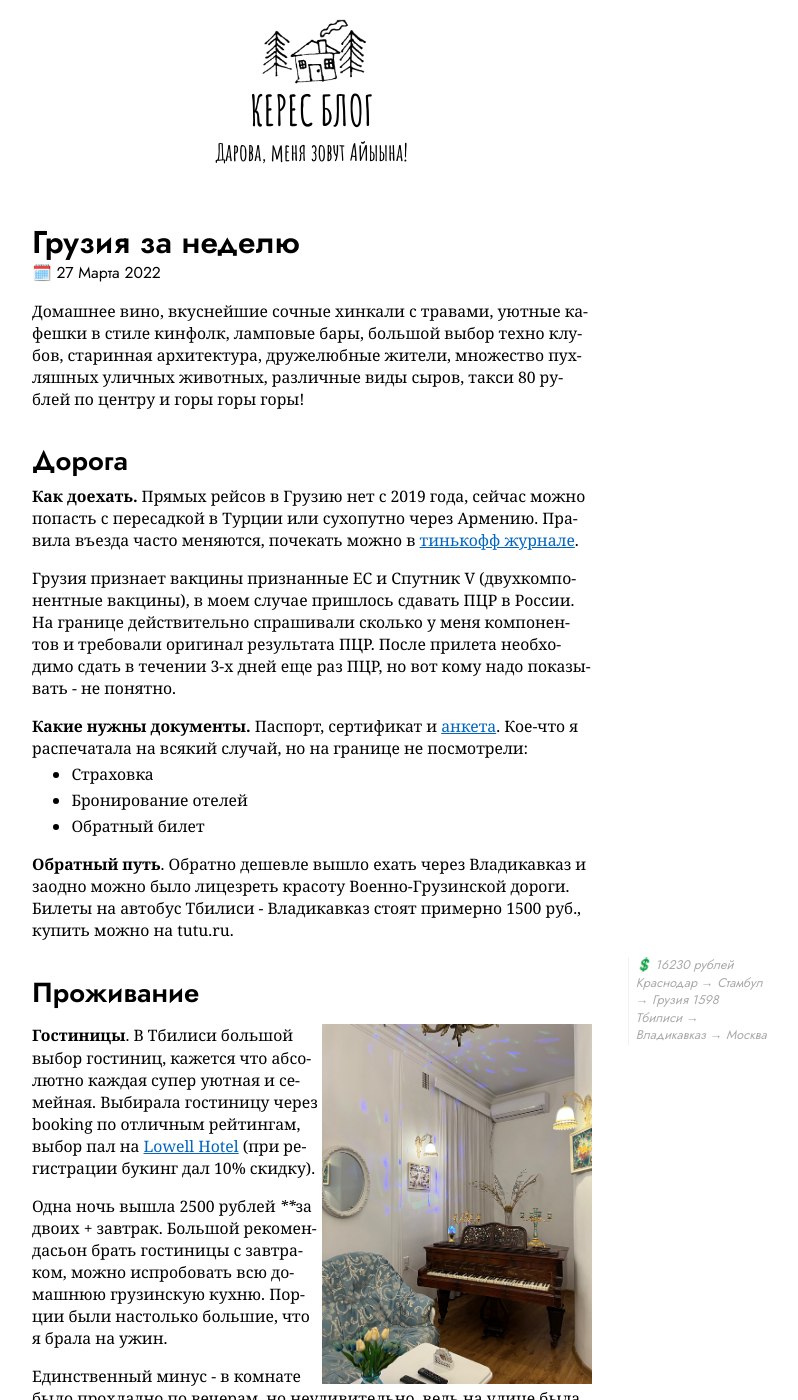
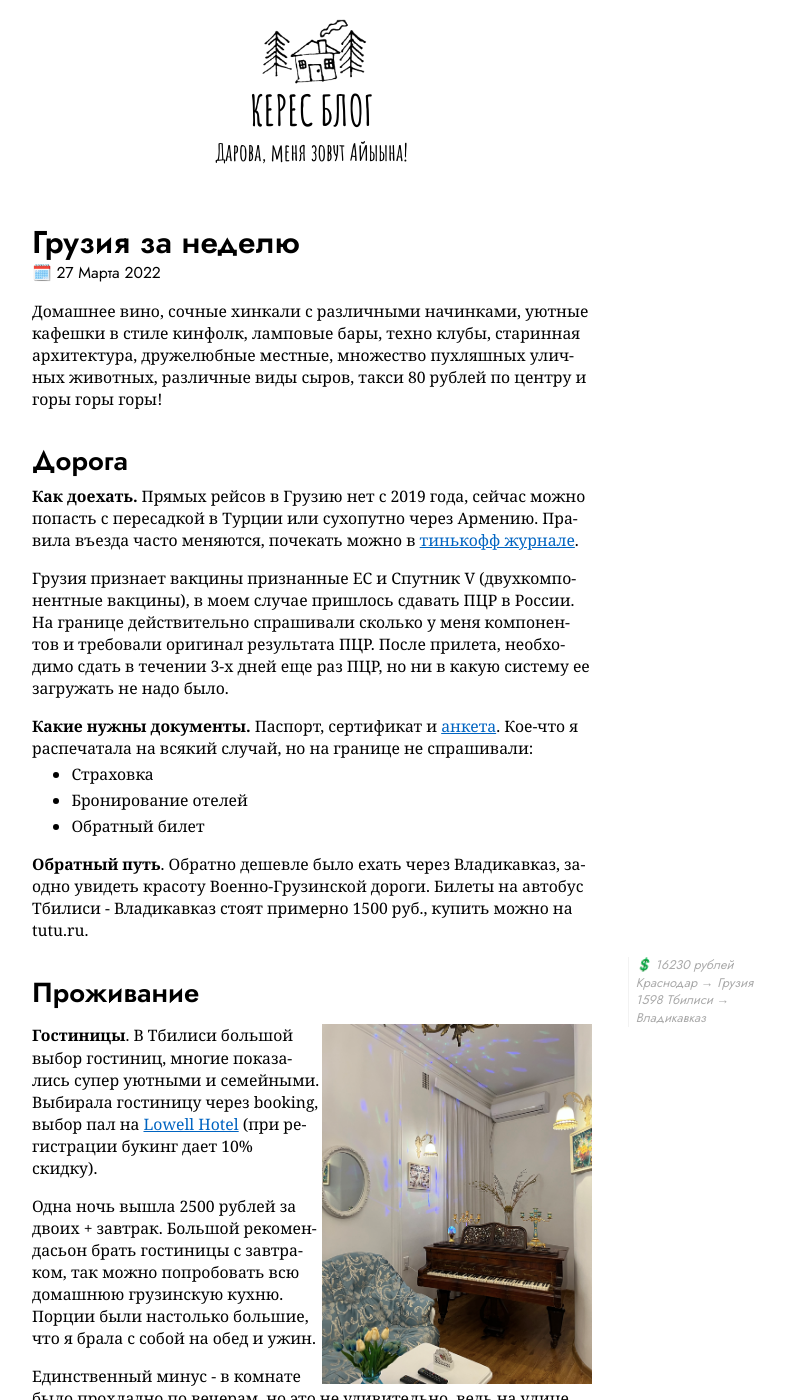
Before and after one commit to keresm/keresaina.github.io, a Jekyll site: the page built from _posts/2022-03-27-Georgia.md, in a window 1280 px wide and 1400 px high. Shown: the whole window, without its empty margins (328-1126 px from the left). Built offline with Jekyll 4.4.1, drawn with Linux system fonts in a browser that asks for light colours; some of the changed text lies outside the part shown.

Commit message:
Update 2022-03-27-Georgia.md

```diff
--- a/_posts/2022-03-27-Georgia.md
+++ b/_posts/2022-03-27-Georgia.md
@@ -4,25 +4,25 @@ title:  "Грузия за неделю"
 date:   2022-03-27 21:41:13 +0900
 ---
 
-Домашнее вино, вкуснейшие сочные хинкали с травами, уютные кафешки в стиле кинфолк, ламповые бары, большой выбор техно клубов, старинная архитектура, дружелюбные жители, множество пухляшных уличных животных, различные виды сыров, такси 80 рублей по центру и горы горы горы!
+Домашнее вино, сочные хинкали с различными начинками, уютные кафешки в стиле кинфолк, ламповые бары, техно клубы, старинная архитектура, дружелюбные местные, множество пухляшных уличных животных, различные виды сыров, такси 80 рублей по центру и горы горы горы!
 
 ## Дорога
 
 **Как доехать.** Прямых рейсов в Грузию нет с 2019 года, сейчас можно попасть с пересадкой в Турции или сухопутно через Армению. Правила въезда часто меняются, почекать можно в [тинькофф журнале](https://journal.tinkoff.ru/news/gruzia-otkroyet-suhoputniye-granitsi/).
 
-Грузия признает вакцины признанные ЕС и Спутник V (двухкомпонентные вакцины), в моем случае пришлось сдавать ПЦР в России. На границе действительно спрашивали сколько у меня компонентов и требовали оригинал результата ПЦР. После прилета необходимо сдать в течении 3-х дней еще раз ПЦР, но вот кому надо показывать - не понятно.
+Грузия признает вакцины признанные ЕС и Спутник V (двухкомпонентные вакцины), в моем случае пришлось сдавать ПЦР в России. На границе действительно спрашивали сколько у меня компонентов и требовали оригинал результата ПЦР. После прилета, необходимо сдать в течении 3-х дней еще раз ПЦР, но ни в какую систему ее загружать не надо было.
 
-**Какие нужны документы.** Паспорт, сертификат и [анкета](https://registration.gov.ge/pub/form/8_protocol_for_arrivals_in_georgia/tk6157/). Кое-что я распечатала на всякий случай, но на границе не посмотрели:
+**Какие нужны документы.** Паспорт, сертификат и [анкета](https://registration.gov.ge/pub/form/8_protocol_for_arrivals_in_georgia/tk6157/). Кое-что я распечатала на всякий случай, но на границе не спрашивали:
 
 - Страховка
 - Бронирование отелей
 - Обратный билет
 
-**Обратный путь**. Обратно дешевле вышло ехать через Владикавказ и заодно можно было лицезреть красоту Военно-Грузинской дороги. Билеты на автобус Тбилиси - Владикавказ стоят примерно 1500 руб., купить можно на tutu.ru.
+**Обратный путь**. Обратно дешевле было ехать через Владикавказ, заодно увидеть красоту Военно-Грузинской дороги. Билеты на автобус Тбилиси - Владикавказ стоят примерно 1500 руб., купить можно на tutu.ru.
 
 <aside>
-💲 16230 рублей Краснодар → Стамбул → Грузия
-  1598 Тбилиси → Владикавказ → Москва
+💲 16230 рублей Краснодар → Грузия
+  1598 Тбилиси → Владикавказ
 </aside>
 
 ## Проживание
@@ -31,11 +31,11 @@ date:   2022-03-27 21:41:13 +0900
   <img src="{{ site.url }}/assets/images/Georgia/Снимок_экрана_2022-01-01_в_19.22.20.png" align="right" width="270"/>
 </figure>
 
-**Гостиницы**. В Тбилиси большой выбор гостиниц, кажется что абсолютно каждая супер уютная и семейная. Выбирала гостиницу через booking по отличным рейтингам, выбор пал на [Lowell Hotel](https://www.booking.com/hotel/ge/lowell.ru.html?aid=304142;label=gen173nr-1DCAEoggI46AdIM1gEaMIBiAEBmAEhuAEHyAEN2AED6AEB-AEDiAIBqAIDuAKP18COBsACAdICJDRhMTIwZTQ4LTYzNzAtNDUwOC04YjJjLWUyODdlYzZhNmE4M9gCBOACAQ;sid=7db7983bcfa9cad1abd8d63970bf76e2;dist=0;group_adults=2;group_children=0;hapos=1;hpos=1;no_rooms=1;req_adults=2;req_children=0;room1=A%2CA;sb_price_type=total;sr_order=popularity;srepoch=1641032625;srpvid=359f4917046f007d;type=total;ucfs=1&#hotelTmpl) (при регистрации букинг дал 10% скидку).
+**Гостиницы**. В Тбилиси большой выбор гостиниц, многие показались супер уютными и семейными. Выбирала гостиницу через booking, выбор пал на [Lowell Hotel](https://www.booking.com/hotel/ge/lowell.ru.html?aid=304142;label=gen173nr-1DCAEoggI46AdIM1gEaMIBiAEBmAEhuAEHyAEN2AED6AEB-AEDiAIBqAIDuAKP18COBsACAdICJDRhMTIwZTQ4LTYzNzAtNDUwOC04YjJjLWUyODdlYzZhNmE4M9gCBOACAQ;sid=7db7983bcfa9cad1abd8d63970bf76e2;dist=0;group_adults=2;group_children=0;hapos=1;hpos=1;no_rooms=1;req_adults=2;req_children=0;room1=A%2CA;sb_price_type=total;sr_order=popularity;srepoch=1641032625;srpvid=359f4917046f007d;type=total;ucfs=1&#hotelTmpl) (при регистрации букинг дает 10% скидку).
 
-Одна ночь вышла 2500 рублей ****за двоих + завтрак. Большой рекомендасьон брать гостиницы с завтраком, можно испробовать всю домашнюю грузинскую кухню. Порции были настолько большие, что я брала на ужин.
+Одна ночь вышла 2500 рублей за двоих + завтрак. Большой рекомендасьон брать гостиницы с завтраком, так можно попробовать всю домашнюю грузинскую кухню. Порции были настолько большие, что я брала с собой на обед и ужин.
 
-Единственный минус - в комнате было прохладно по вечерам, но неудивительно, ведь на улице была одна из самых холодных температур за последние 10 лет.
+Единственный минус - в комнате было прохладно по вечерам, но это не удивительно, ведь на улице была одна из самых холодных температур за последние 10 лет.
 
 <div align="center">
 <div style="float:right">
@@ -52,14 +52,17 @@ date:   2022-03-27 21:41:13 +0900
 
 ## Покушать
 
-<div style="float:left">
-  <img src="{{ site.url }}/assets/images/Georgia/Снимок_экрана_2022-02-20_в_14.16.19.png" alt="Кушац" width="250"/> </div>
-<div style="float:left">
-  <img src="{{ site.url }}/assets/images/Georgia/Снимок_экрана_2022-01-29_в_16.07.35.png" alt="кето кето" width="250"/> </div>
+<div align="center">
 <div style="float:right">
-  <img src="{{ site.url }}/assets/images/Georgia/Снимок_экрана_2022-01-29_в_16.02.09.png" alt="кето кето" width="250"/> </div>
+  <img src="{{ site.url }}/assets/images/Georgia/Снимок_экрана_2022-02-20_в_14.16.19" width="270"/>
+  <img src="{{ site.url }}/assets/images/Georgia/Снимок_экрана_2022-01-29_в_16.07.35.png" width="270"/>
+  <img src="{{ site.url }}/assets/images/Georgia/Снимок_экрана_2022-01-29_в_16.02.09.png" width="270"/>
+  </div>
+</div>
 
-Вывела примерно такие цены: одна хинкалина ~ 30 рублей, бокал домашнего вина ~ 150 рублей, хачапури ~ 200 рублей, в фэнси кафе цены выше среднего ~ 200 за кофе, ~
+Вывела примерно такие цены: одна хинкалина ~ 30 рублей, бокал домашнего вина ~ 150 рублей, хачапури ~ 200 рублей
+
+<aside> 💲 600 рублей - средний чек </aside>
 
 ## Активности в Тбилиси
 
```
